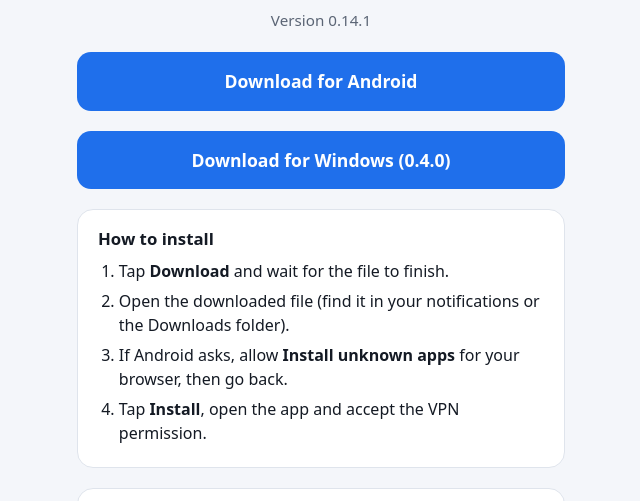
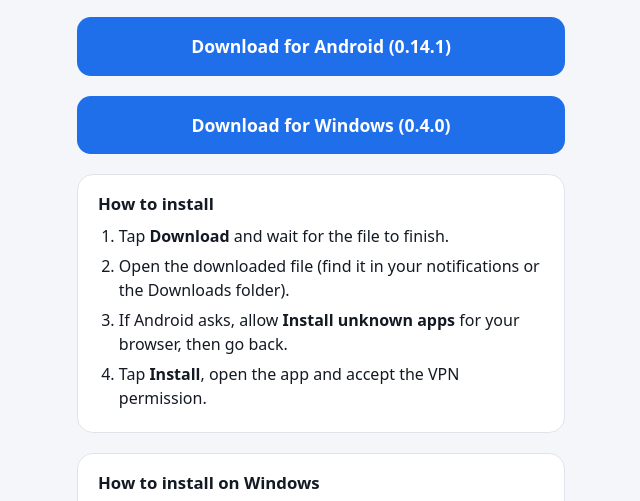
Before and after one commit to mixOsApps/adblocker-releases, a plain HTML site: page index.html in a window 1280 px wide. Shown: the part 239-740 px from the top of the page, without its empty margins (319-959 px from the left). Drawn offline with Linux system fonts and the light colour scheme.

Commit message:
Page: version inside the Android button

```diff
--- a/index.html
+++ b/index.html
@@ -16,7 +16,6 @@ header{text-align:center}
 header img{width:96px;height:96px;border-radius:22px}
 h1{margin:12px 0 4px;font-size:1.6rem}
 .sub{margin:0;color:var(--muted)}
-.ver{margin:12px 0 0;color:var(--muted);font-size:.95rem}
 .btn{display:block;margin:20px 0 8px;padding:16px;border-radius:14px;background:var(--accent);color:var(--on-accent);text-align:center;font-weight:700;font-size:1.1rem;text-decoration:none}
 .btn:focus-visible{outline:3px solid var(--text);outline-offset:2px}
 section{background:var(--card);border:1px solid var(--line);border-radius:16px;padding:16px 20px;margin-top:20px}
@@ -33,7 +32,6 @@ p{margin:0}
 <img src="logo.png" alt="MixZen AdBlocker logo" width="96" height="96">
 <h1>MixZen AdBlocker</h1>
 <p class="sub">Blocks ads and trackers in every app on your phone and on your Windows PC.</p>
-<p class="ver" id="ver">Latest version</p>
 </header>
 <a class="btn" id="dl" href="https://github.com/mixOsApps/adblocker-releases/releases/tag/v0.14.1">Download for Android</a>
 <a class="btn" id="dlwin" href="https://github.com/mixOsApps/adblocker-releases/releases/tag/desktop-v0.4.0">Download for Windows</a>
@@ -62,15 +60,15 @@ p{margin:0}
 <script>
 (function () {
   var FEED = "https://raw.githubusercontent.com/mixOsApps/adblocker-releases/main/version.json";
-  var dl = document.getElementById("dl"), ver = document.getElementById("ver");
+  var dl = document.getElementById("dl");
   fetch(FEED, { cache: "no-store" })
     .then(function (r) { if (!r.ok) throw new Error(r.status); return r.json(); })
     .then(function (j) {
       if (!j.apkUrl || !j.versionName) throw new Error("bad feed");
       dl.href = j.apkUrl;
-      ver.textContent = "Version " + j.versionName;
+      dl.textContent = "Download for Android (" + j.versionName + ")";
     })
-    .catch(function () { ver.textContent = "Latest version"; });
+    .catch(function () { /* keep the release-page fallback */ });
 
   var winDl = document.getElementById("dlwin");
   fetch("https://raw.githubusercontent.com/mixOsApps/adblocker-releases/main/desktop-version.json", { cache: "no-store" })
```
